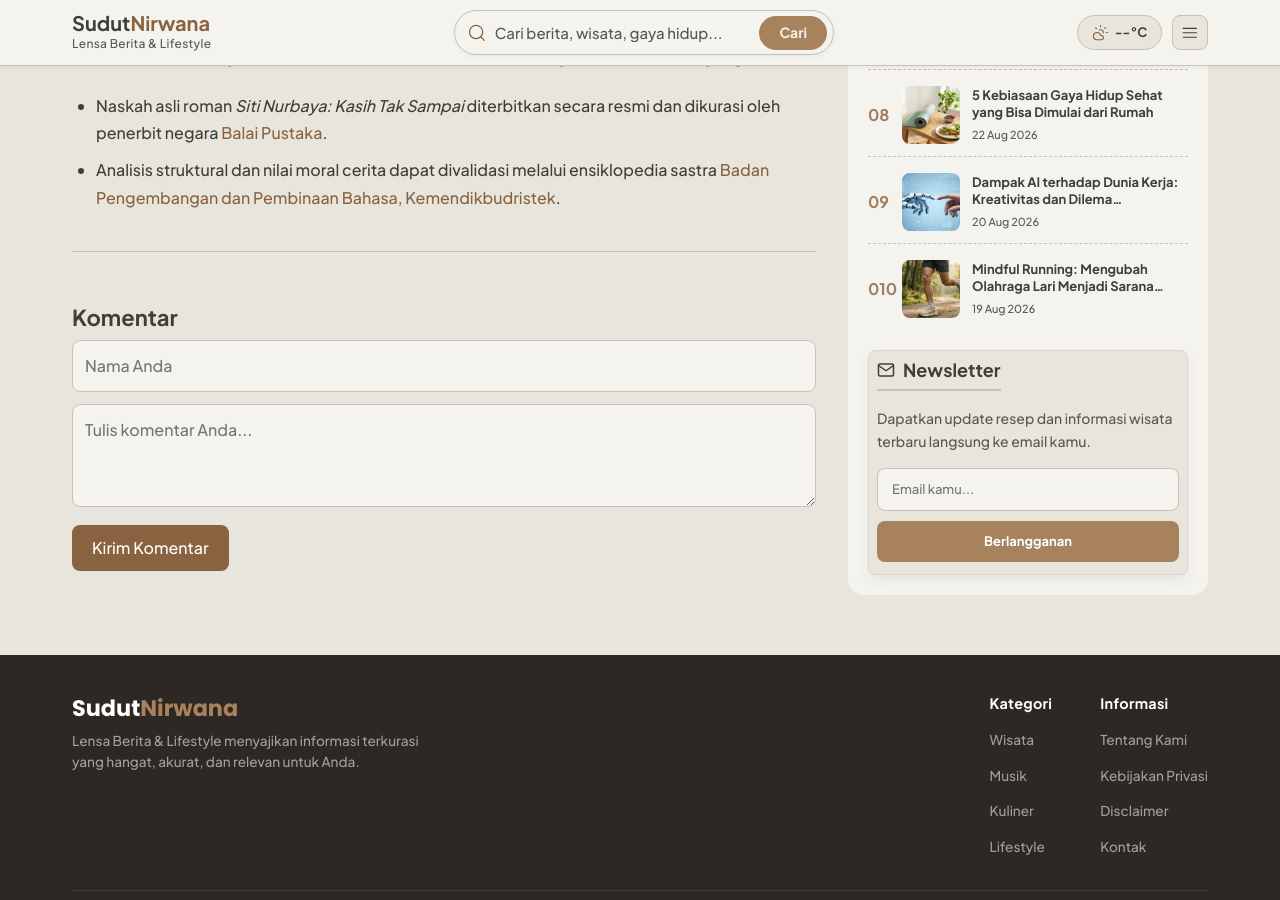
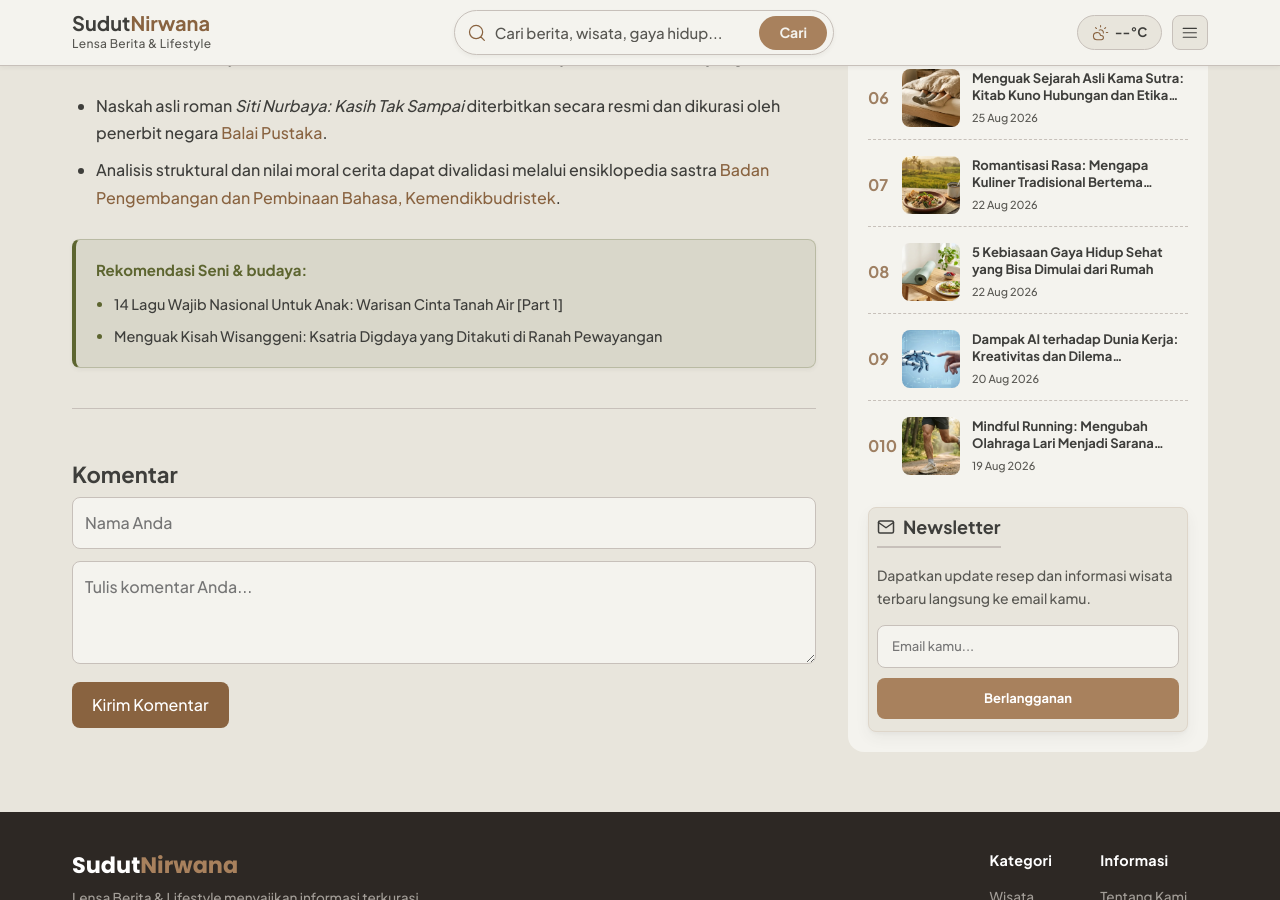
Before and after one commit to sudut-nirwana/sudut-nirwana-portal-berita, a Jekyll site: the page built from _posts/seni-budaya/2026-09-04-roman-siti-nurbaya-datuk-maringgih.md, in a window 1280 px wide and 900 px high, scrolled down 2771 px. Built offline with Jekyll 4.4.1, drawn with Linux system fonts in a browser that asks for light colours; some of the changed lines change nothing that is shown; some of the changed text lies outside the part shown.

Commit message:
Update article: Menguak Kisah Siti Nurbaya: Lebih dari Sekadar Tragedi Cinta dan Kawin Paksa

```diff
--- a/_posts/seni-budaya/2026-09-04-roman-siti-nurbaya-datuk-maringgih.md
+++ b/_posts/seni-budaya/2026-09-04-roman-siti-nurbaya-datuk-maringgih.md
@@ -1,12 +1,12 @@
 ---
 layout: content
 title: "Menguak Kisah Siti Nurbaya: Lebih dari Sekadar Tragedi Cinta dan Kawin Paksa"
-author: "Tavisha C Neira"
-date: 2026-09-04 18:00 +0700
+author: "Yossi Oktavia"
+date: 2026-09-04 00:00:00 +0700
 categories: [seni & budaya]
-tags: [sastra, sastra indonesia, siti nurbaya, balai pustaka, adat, budaya minang]
 image: /assets/images/posts/kisah-siti-nurbaya.webp
 description: "Mengenal esensi cerita Siti Nurbaya karya Marah Rusli. Kisah cinta tragis yang menjadi simbol perlawanan terhadap jeratan adat lama dan keserakahan."
+slug: "roman-siti-nurbaya-datuk-maringgih"
 popular: "true"
 ---
 
@@ -53,3 +53,5 @@
 
 * Naskah asli roman *Siti Nurbaya: Kasih Tak Sampai* diterbitkan secara resmi dan dikurasi oleh penerbit negara [Balai Pustaka](https://balaipustaka.co.id).
 * Analisis struktural dan nilai moral cerita dapat divalidasi melalui ensiklopedia sastra [Badan Pengembangan dan Pembinaan Bahasa, Kemendikbudristek](https://kemdikbud.go.id).
+
+{% include alert-group.html category="seni & budaya" %}
```
